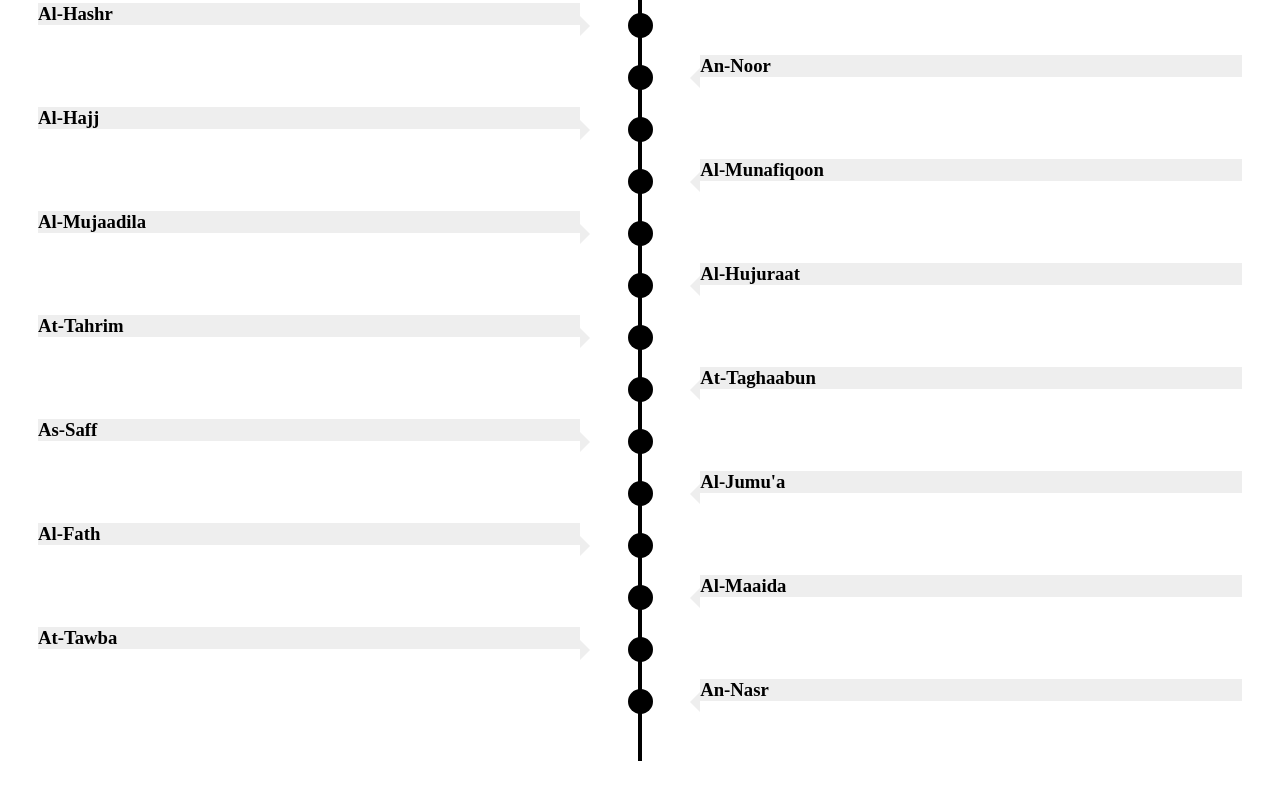
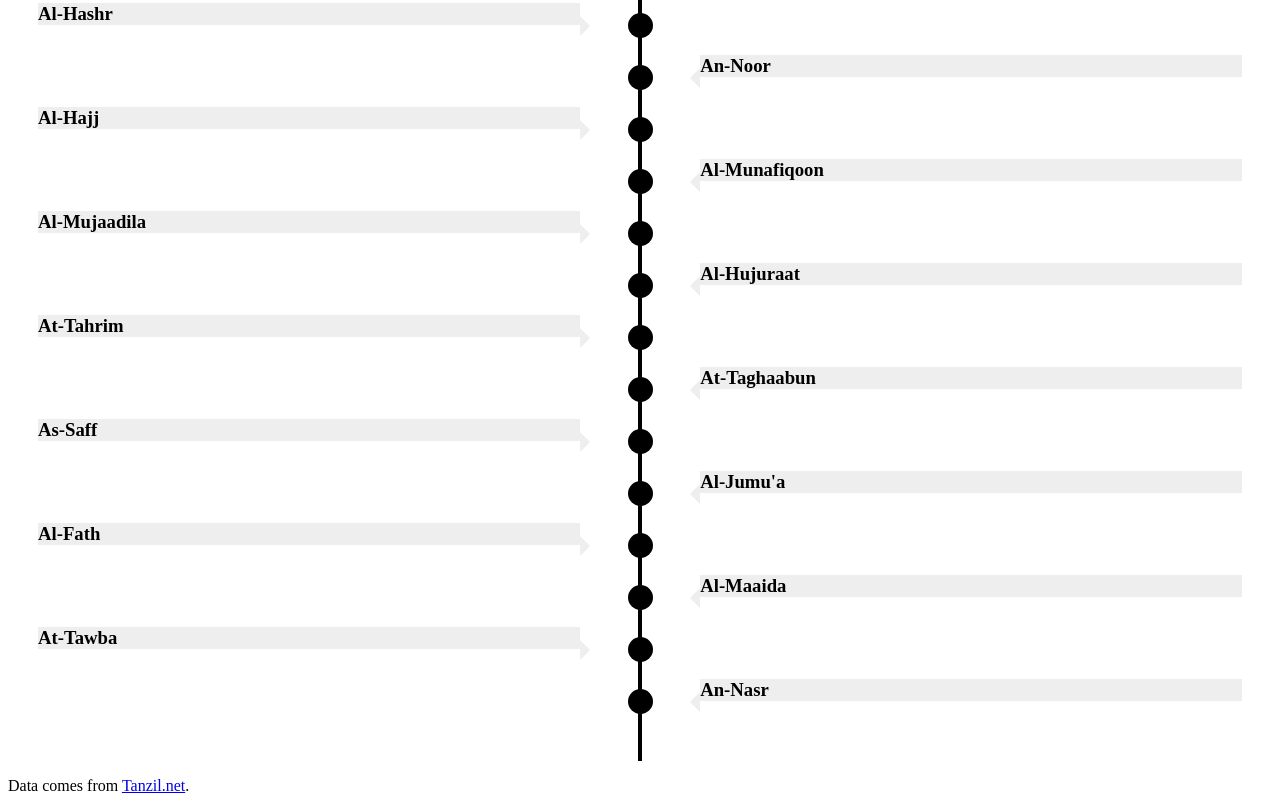
Before and after one commit to mohsaad/quran-timeline, a plain HTML site: page index.html in a window 1280 px wide. Shown: the part 5683-6494 px from the top of the page. Before the commit the page ends 6452 px from the top, so only its background shows below. Drawn offline with nearby package versions, Linux system fonts and the light colour scheme.

Commit message:
timeline: Add reference

```diff
--- a/index.html
+++ b/index.html
@@ -471,6 +471,7 @@
         <p></p>
       </div>
     </div>
+    <p>Data comes from <a href="http://tanzil.net/docs/revelation_order">Tanzil.net</a>.</p>
   </body>
   <!-- Scripts live here -->
   <script src="https://ajax.googleapis.com/ajax/libs/jquery/2.2.0/jquery.min.js"></script>
```
